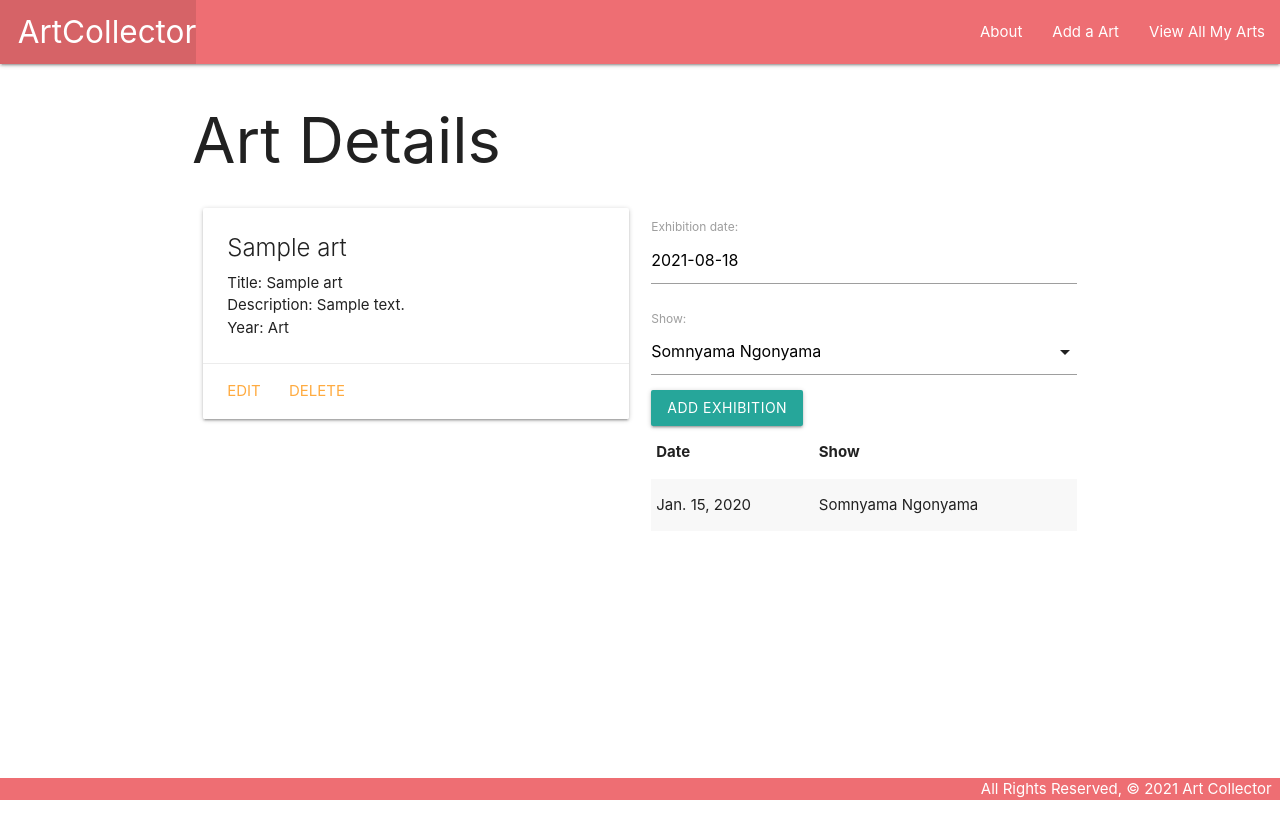
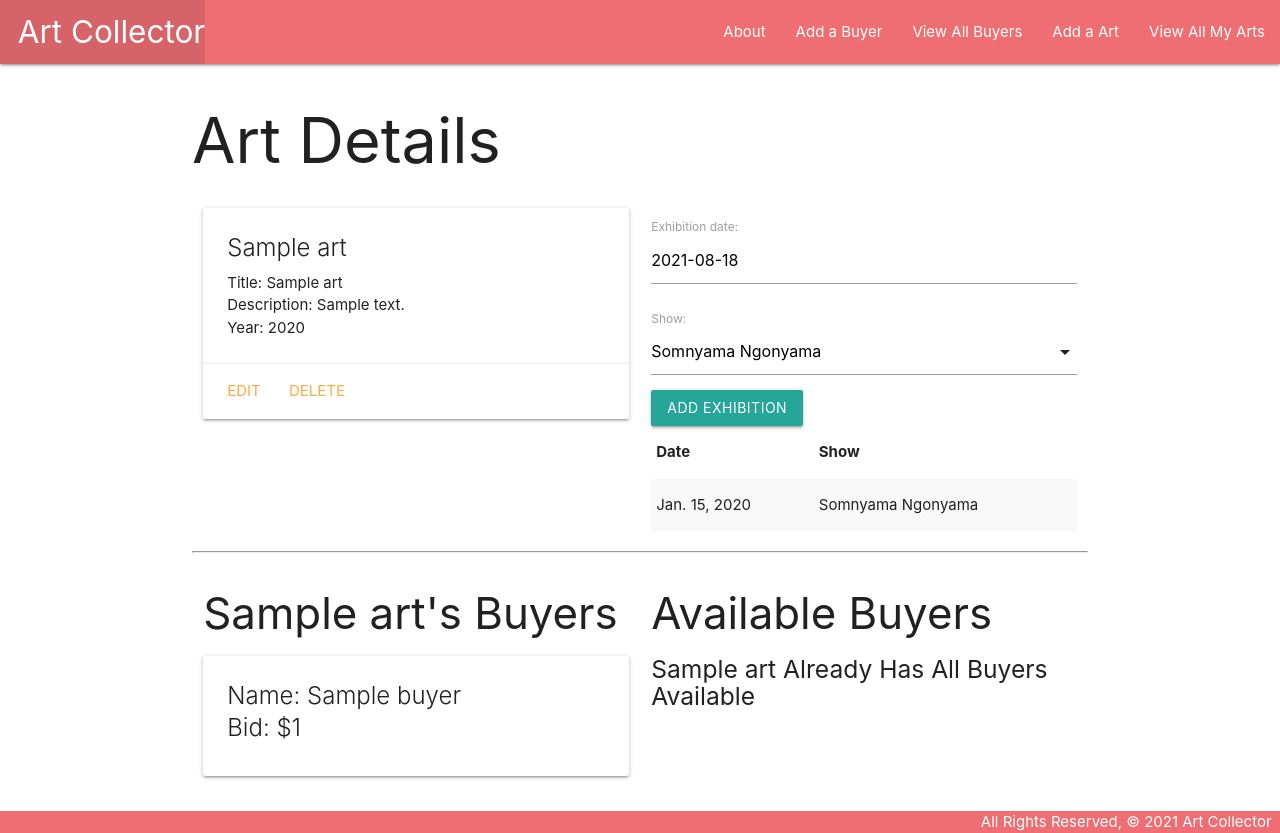
Before and after one commit to priya131998/artcollector, a Django app: page /arts/1/ in a window 1280 px wide. Before the commit the page ends 800 px from the top, so only its background shows below. Run offline with Django 3.2, Linux system fonts and the light colour scheme; tables that the repository leaves empty hold one stand-in row (values such as "Sample post").

Commit message:
Add a Buyer model

```diff
--- a/main_app/models.py
+++ b/main_app/models.py
@@ -1,5 +1,7 @@
 from django.db import models
 from django.urls import reverse
+from datetime import date
+
 
 # Create your models here.
 # Add the Art class & list and view function below the imports
@@ -10,11 +12,24 @@ SHOWS = (
     ('P', 'Paradigm of Charcoal')
 )
 
+class Buyer(models.Model):
+  name = models.CharField(max_length=50)
+  bid = models.IntegerField()
+
+  def __str__(self):
+    return self.name
+
+  def get_absolute_url(self):
+    return reverse('buyers_detail', kwargs={'pk': self.id})
+
 class Art(models.Model):
     name = models.CharField(max_length=100)
     title = models.CharField(max_length=100)
     description = models.TextField(max_length=250)
     year = models.IntegerField()
+    # Add the M:M relationaship
+    buyers = models.ManyToManyField(Buyer)
+
 
     def __str__(self):
         return self.name
@@ -22,16 +37,19 @@ class Art(models.Model):
     def get_absolute_url(self):
         return reverse('detail', kwargs={'art_id': self.id})
 
+    def exhibited_for_today(self):
+        return self.exhibition_set.filter(date=date.today()).count() >= len(SHOWS)
+
 
 
 class Exhibition(models.Model):
   date = models.DateField('exhibition date')
   show = models.CharField(
     max_length=1,
-	 choices=SHOWS,
-	 default=SHOWS[0][0]
+	  choices=SHOWS,
+	  default=SHOWS[0][0]
   )
-  # Create a cat_id FK
+  # Create a art_id FK
   art = models.ForeignKey(Art, on_delete=models.CASCADE)
 
   def __str__(self):
--- a/main_app/templates/arts/detail.html
+++ b/main_app/templates/arts/detail.html
@@ -10,7 +10,7 @@
         <span class="card-title">{{ art.name }}</span>
         <p>Title: {{ art.title }}</p>
         <p>Description: {{ art.description }}</p>
-        {% if art.age > 0 %}
+        {% if art.year > 0 %}
           <p>Year: {{ art.year }}</p>
         {% else %}
           <p>Year: Art</p>
@@ -45,6 +45,50 @@
     </table>
   </div>
 </div>
+<hr />
+<div class="row">
+  <div class="col s6">
+    <h3>{{ art.name }}'s Buyers</h3>
+    {% if art.buyers.count %}
+      {% for buyer in art.buyers.all %}
+        <div class="card">
+          <div class="card-content">
+            <span class="card-title">
+              <p>Name: {{ buyer.name }}</p>
+              <p>Bid: ${{ buyer.bid }}</p>
+            </span>
+          </div>
+        </div>
+      {% endfor %}
+    {% else %}
+      <h5>No Buyers :(</h5>
+    {% endif %}
+  </div>
+  <!-- Available toys will come after this line -->
+  <div class="col s6">
+    <h3>Available Buyers</h3>
+    {% if buyers.count %}
+      {% for buyer in buyers.all %}
+        <div class="card">
+          <div class="card-content">
+            <span class="card-title">
+              <p>Name: {{ buyer.name }}</p>
+              <p>Bid: ${{ buyer.bid }}</p>
+            </span>
+          </div>
+          <div class="card-action">
+            <form action="{% url 'assoc_buyer' art.id buyer.id %}" method="post">
+              {% csrf_token %}
+              <button type="submit" class="btn">Add</button>
+            </form>
+          </div>
+        </div>
+      {% endfor %}
+    {% else %}
+      <h5>{{art.name}} Already Has All Buyers Available</h5>
+    {% endif %}
+  </div>
+</div>
 <script>
   const dateEl = document.getElementById('id_date');
   M.Datepicker.init(dateEl, {
--- a/main_app/templates/base.html
+++ b/main_app/templates/base.html
@@ -15,10 +15,12 @@
     <nav>
       <div class="nav-wrapper">
         <ul>
-          <li><a href="/" class="left brand-logo">&nbsp;&nbsp;ArtCollector</a></li>
+          <li><a href="{% url 'home' %}" class="left brand-logo">&nbsp;&nbsp;Art Collector</a></li>
         </ul>
         <ul class="right">
           <li><a href="{% url 'about' %}">About</a></li>
+          <li><a href="{% url 'buyers_create' %}">Add a Buyer</a></li>
+          <li><a href="{% url 'buyers_index' %}">View All Buyers</a></li>
           <li><a href="{% url 'arts_create' %}">Add a Art</a></li>
           <li><a href="{% url 'index' %}">View All My Arts</a></li>
         </ul>
--- /dev/null
+++ b/main_app/templates/home.html
@@ -0,0 +1,6 @@
+{% extends 'base.html' %}
+{% block content %}
+
+<h1>Home</h1>
+
+{% endblock %}
--- a/main_app/templates/main_app/art_form.html
+++ b/main_app/templates/main_app/buyer_form.html
@@ -1,11 +1,11 @@
+
 {% extends 'base.html' %}
 
 {% block content %}
-<!-- New if/else block -->
   {% if object %}
     <h1>Edit <span class="teal-text">{{object.name}}</span></h1>
   {% else %}
-    <h1>Add Cat</h1>
+    <h1>Add Buyer</h1>
   {% endif %}
   <!-- Leaving the action empty makes the form post to the same url used to display it -->
   <form action="" method="post">
--- a/main_app/urls.py
+++ b/main_app/urls.py
@@ -10,4 +10,11 @@ urlpatterns = [
     path('arts/<int:pk>/update/', views.ArtUpdate.as_view(), name='arts_update'),
     path('arts/<int:pk>/delete/', views.ArtDelete.as_view(), name='arts_delete'),
     path('arts/<int:art_id>/add_exhibition/', views.add_exhibition, name='add_exhibition'),
+    path('buyers/', views.BuyerList.as_view(), name='buyers_index'),
+    path('buyers/<int:pk>/', views.BuyerDetail.as_view(), name='buyers_detail'),
+    path('buyers/create/', views.BuyerCreate.as_view(), name='buyers_create'),
+    path('buyers/<int:pk>/update/', views.BuyerUpdate.as_view(), name='buyers_update'),
+    path('buyers/<int:pk>/delete/', views.BuyerDelete.as_view(), name='buyers_delete'),
+    # associate a buyer with an art
+    path('arts/<int:art_id>/assoc_buyer/<int:buyer_id>/', views.assoc_buyer, name='assoc_buyer')
 ]
--- a/main_app/views.py
+++ b/main_app/views.py
@@ -1,16 +1,31 @@
 from django.shortcuts import render, redirect
 # Add UdpateView & DeleteView
 from django.views.generic.edit import CreateView, UpdateView, DeleteView
-from .models import Art
+from django.views.generic import ListView, DetailView
+from .models import Art, Buyer
 from .forms import ExhibitionForm
 # Create your views here.
 
 # Add the following import
-from django.http import HttpResponse
+
+
+class ArtCreate(CreateView):
+  model = Art
+  fields = '__all__'
+  success_url = '/arts/'
+
+class ArtUpdate(UpdateView):
+  model = Art
+  # Let's disallow the renaming of a art by excluding the name field!
+  fields = ['title', 'description', 'year']
+
+class ArtDelete(DeleteView):
+  model = Art
+  success_url = '/arts/'
 
 # Define the home view
 def home(request):
-  return HttpResponse('<h1>Hello /ᐠ｡‸｡ᐟ\ﾉ</h1>')
+  return render(request, 'home.html')
 
 def about(request):
     return render(request, 'about.html')
@@ -22,8 +37,10 @@ def arts_index(request):
 
 def arts_detail(request, art_id):
   art = Art.objects.get(id=art_id)
+  # Get the buyer the art doesn't have
+  buyers_art_doesnt_have = Buyer.objects.exclude(id__in = art.buyers.all().values_list('id'))
   exhibition_form = ExhibitionForm()
-  return render(request, 'arts/detail.html', { 'art': art, 'exhibition_form': exhibition_form })
+  return render(request, 'arts/detail.html', { 'art': art, 'exhibition_form': exhibition_form, 'buyers': buyers_art_doesnt_have })
 
 def add_exhibition(request, art_id):
   # create a ModelForm instance using the data in request.POST
@@ -31,22 +48,31 @@ def add_exhibition(request, art_id):
   # validate the form
   if form.is_valid():
     # don't save the form to the db until it
-    # has the cat_id assigned
+    # has the art_id assigned
     new_exhibition = form.save(commit=False)
     new_exhibition.art_id = art_id
     new_exhibition.save()
   return redirect('detail', art_id=art_id)
 
-class ArtCreate(CreateView):
-  model = Art
+class BuyerList(ListView):
+  model = Buyer
+
+class BuyerDetail(DetailView):
+  model = Buyer
+
+class BuyerCreate(CreateView):
+  model = Buyer
   fields = '__all__'
-  success_url = '/arts/'
 
-class ArtUpdate(UpdateView):
-  model = Art
-  # Let's disallow the renaming of a cat by excluding the name field!
-  fields = ['title', 'description', 'year']
+class BuyerUpdate(UpdateView):
+  model = Buyer
+  fields = ['name', 'bid']
 
-class ArtDelete(DeleteView):
-  model = Art
-  success_url = '/arts/'
+class BuyerDelete(DeleteView):
+  model = Buyer
+  success_url = '/buyers/'
+
+def assoc_buyer(request, art_id, buyer_id):
+  # Note that you can pass a buyer's id instead of the whole object
+  Art.objects.get(id=art_id).buyers.add(buyer_id)
+  return redirect('detail', art_id=art_id)
```
Also changed, not shown: main_app/templates/main_app/buyer_confirm_delete.html (added, +13 -0 lines), main_app/templates/main_app/buyer_detail.html (added, +20 -0 lines), main_app/templates/main_app/buyer_list.html (added, +17 -0 lines), main_app/migrations/0005_auto_20210818_1757.py (added).
